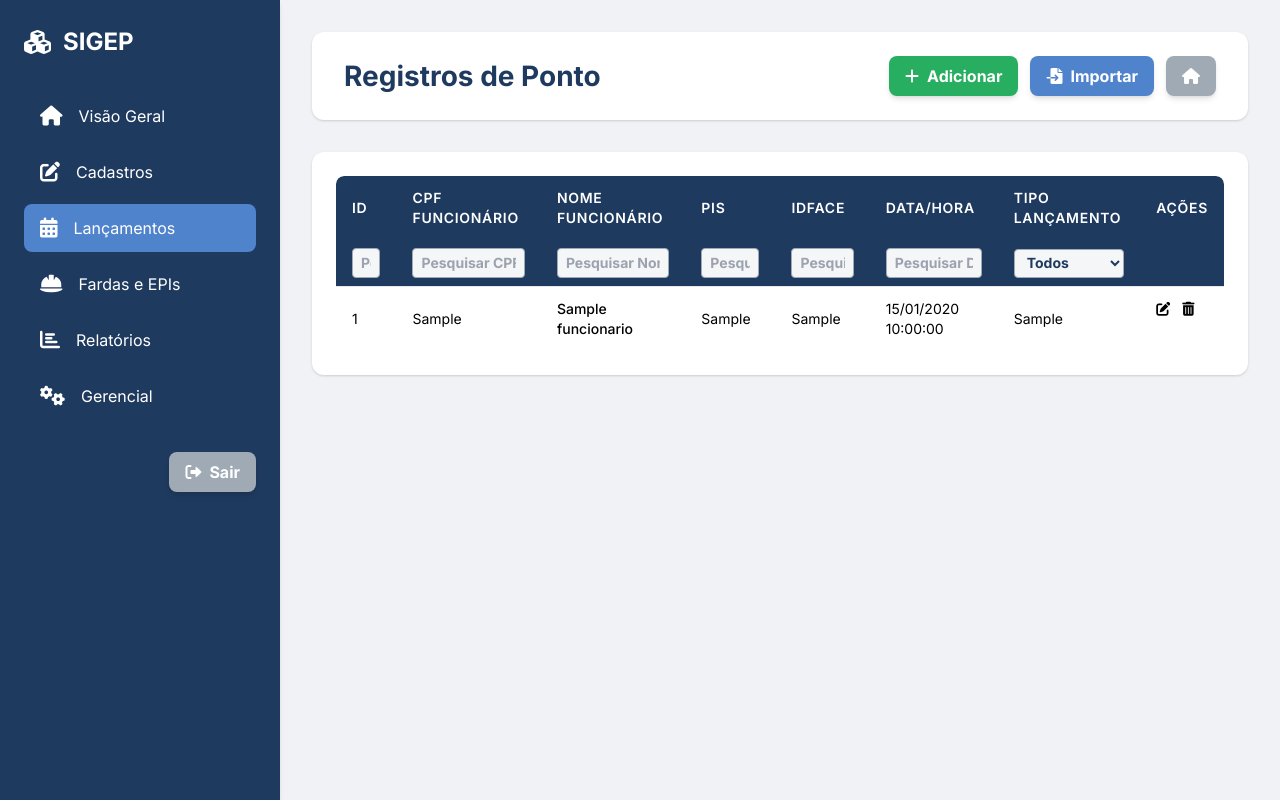
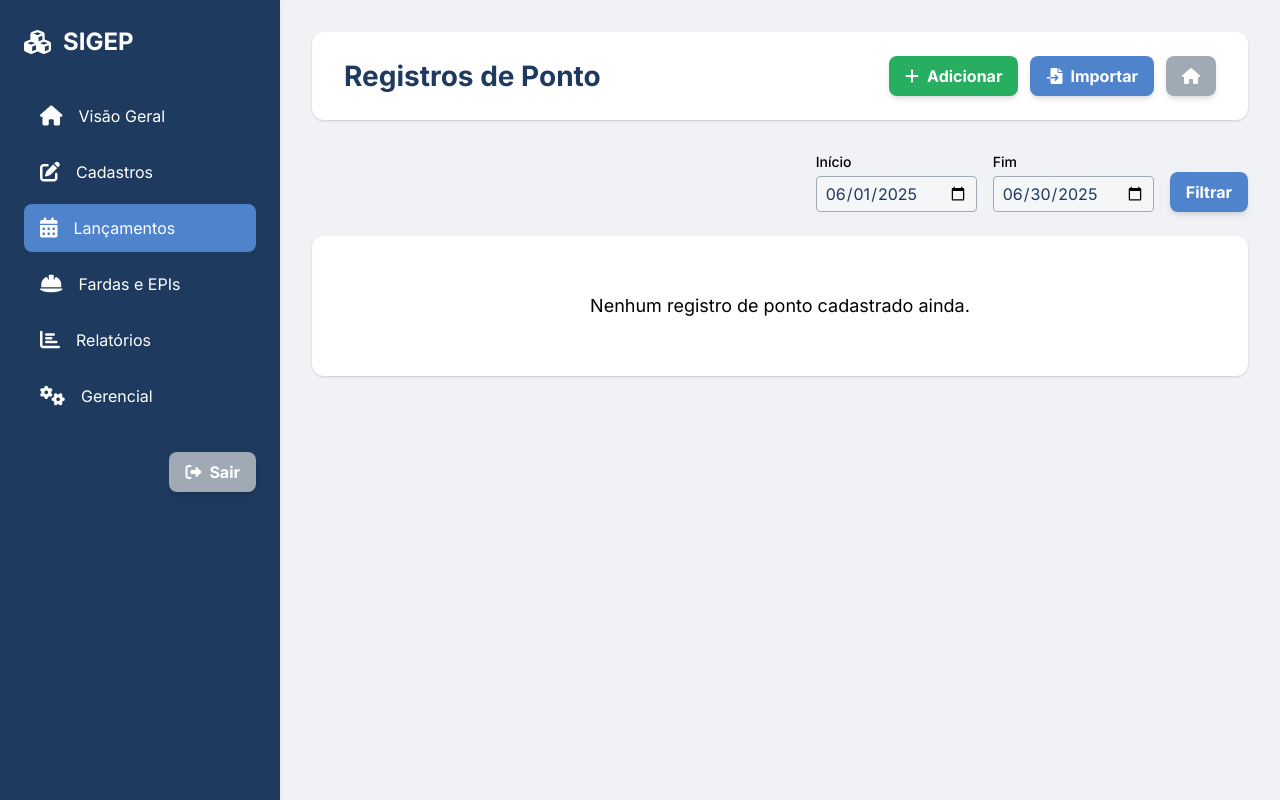
Before and after one commit to FabioVRocha/SIGEP, a Flask app: page /registros_ponto in a window 1280 px wide. Run offline with Flask 3, Linux system fonts and the light colour scheme; the visitor is signed in with stand-in values (Sample User, id 1); tables that the repository leaves empty hold one stand-in row (values such as "Sample post"); some libraries are stand-ins or nearby versions.

Commit message:
Filtro de Data Registro de Ponto

```diff
--- a/app.py
+++ b/app.py
@@ -2268,8 +2268,35 @@ def create_app():
             flash('Você precisa estar logado para acessar esta página.', 'warning')
             return redirect(url_for('login'))
 
-        registros = db.session.query(RegistroPonto).outerjoin(Funcionario).order_by(RegistroPonto.data_hora.desc()).all()
-        return render_template('registro_ponto.html', registros_ponto=registros)
+        start_str = request.args.get('start_date')
+        end_str = request.args.get('end_date')
+        try:
+            if start_str and end_str:
+                start_date = datetime.datetime.strptime(start_str, '%Y-%m-%d')
+                end_date = datetime.datetime.strptime(end_str, '%Y-%m-%d')
+            else:
+                today = datetime.date.today()
+                start_date = today.replace(day=1)
+                next_month = (start_date + datetime.timedelta(days=32)).replace(day=1)
+                end_date = next_month - datetime.timedelta(days=1)
+        except ValueError:
+            flash('Formato de data inválido.', 'danger')
+            today = datetime.date.today()
+            start_date = today.replace(day=1)
+            next_month = (start_date + datetime.timedelta(days=32)).replace(day=1)
+            end_date = next_month - datetime.timedelta(days=1)
+
+        query = db.session.query(RegistroPonto).outerjoin(Funcionario)
+        query = query.filter(RegistroPonto.data_hora >= datetime.datetime.combine(start_date, datetime.time.min))
+        query = query.filter(RegistroPonto.data_hora <= datetime.datetime.combine(end_date, datetime.time.max))
+        registros = query.order_by(RegistroPonto.data_hora.desc()).all()
+
+        return render_template(
+            'registro_ponto.html',
+            registros_ponto=registros,
+            start_date=start_date.strftime('%Y-%m-%d'),
+            end_date=end_date.strftime('%Y-%m-%d')
+        )
 
     @app.route('/registros_ponto/importar', methods=['GET', 'POST'])
     def importar_registros_ponto():
--- a/templates/registro_ponto.html
+++ b/templates/registro_ponto.html
@@ -328,6 +328,20 @@
             {% endif %}
         {% endwith %}
 
+        <div class="flex justify-end mb-6">
+        <form method="get" class="flex flex-wrap items-end gap-4">
+            <div>
+                <label for="start_date" class="block text-sm font-medium mb-1">Início</label>
+                <input type="date" id="start_date" name="start_date" value="{{ start_date }}" class="w-full px-2 py-1 border rounded filter-input">
+            </div>
+            <div>
+                <label for="end_date" class="block text-sm font-medium mb-1">Fim</label>
+                <input type="date" id="end_date" name="end_date" value="{{ end_date }}" class="w-full px-2 py-1 border rounded filter-input">
+            </div>
+            <button type="submit" class="btn-primary text-white font-bold py-2 px-4 rounded-lg shadow-md">Filtrar</button>
+        </form>
+        </div>
+
         <div class="content-section">
             {% if registros_ponto %}
                 <div class="overflow-x-auto">
```
